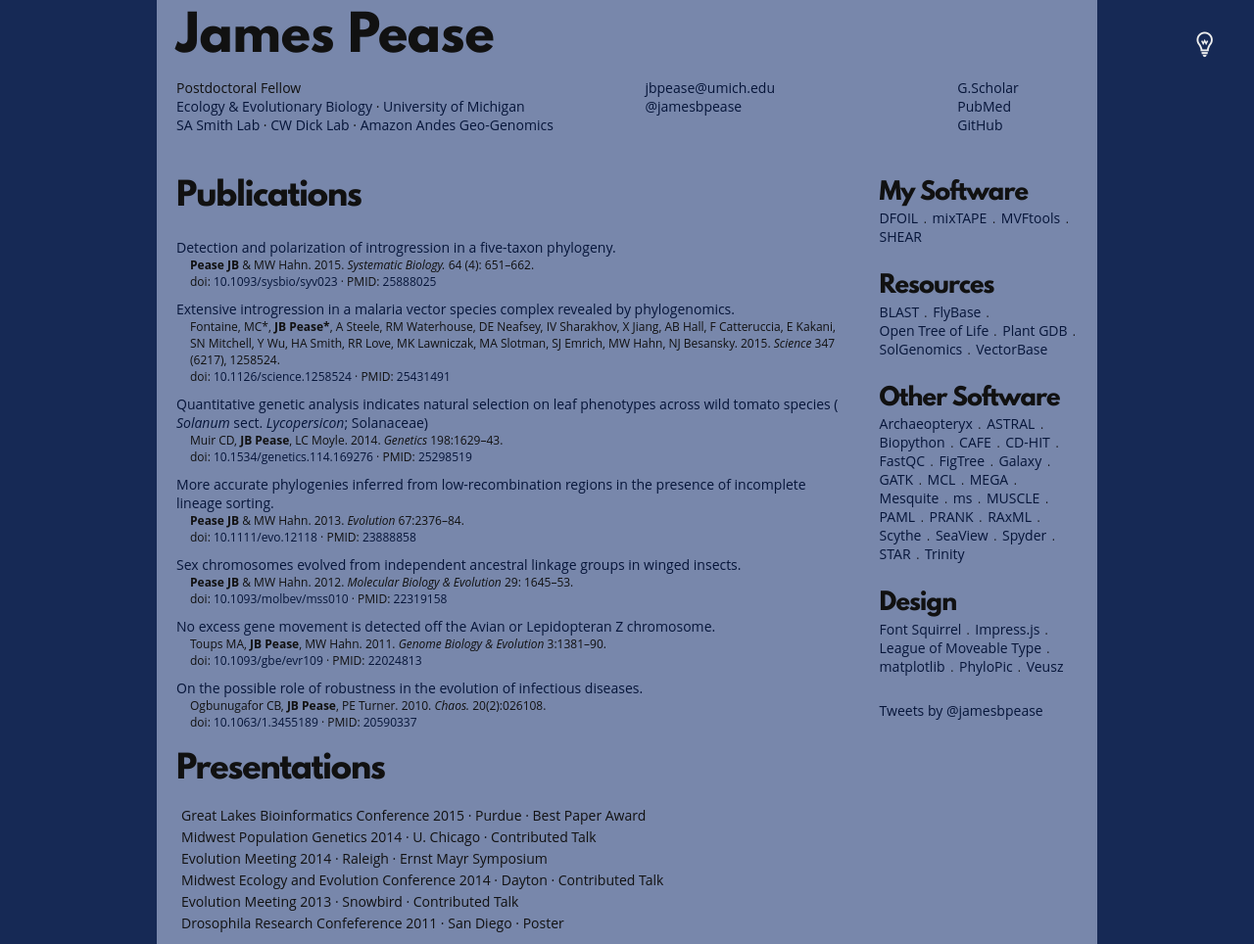
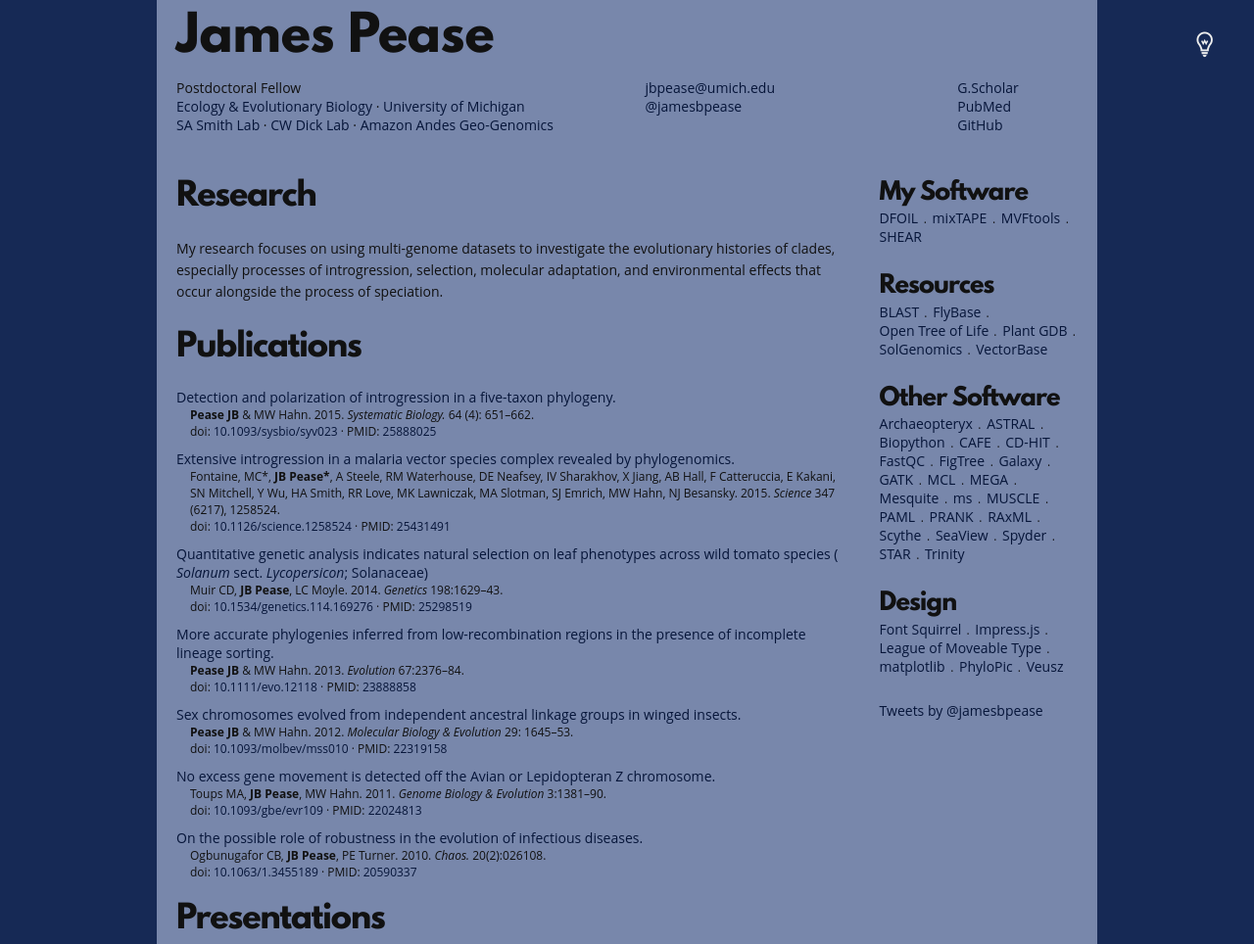
Before and after one commit to jbpease/jbpease.github.io, a plain HTML site: page index.html in a window 1280 px wide. Shown: the top 964 px of the page at 98% size. Drawn offline with Linux system fonts and the light colour scheme.

Commit message:
minor fix

```diff
--- a/index.html
+++ b/index.html
@@ -63,7 +63,13 @@ var juyvepk = ['@','.','p','e','a','a','i','i','=','c','e','"',':','l','f','m','
         </div>
       </div>
       <div class="row">
-        <div class="nine columns">
+          <div class="nine columns">
+            <h3>Research</h3>
+            <p>My research focuses on using multi-genome datasets to investigate the evolutionary histories of clades,
+               especially processes of introgression, selection, molecular adaptation, and environmental effects that
+               occur alongside the process of speciation.
+            </p>
+
           <h3>Publications</h3>
           <div class="pubtitle">
             <a href="http://sysbio.oxfordjournals.org/content/early/2015/04/17/sysbio.syv023">Detection and polarization of
@@ -144,9 +150,7 @@ var juyvepk = ['@','.','p','e','a','a','i','i','=','c','e','"',':','l','f','m','
             presence of incomplete lineage sorting.
             <span>When speciation events occur in rapid succession, incomplete lineage sorting (ILS) can cause disagreement among
             individual gene trees. The probability that ILS affects a given locus is directly related to its effective population
-            size (
-            <em>N
-            <sub>e</sub></em>), which in turn is proportional to the recombination rate if there is strong selection across the
+            size (<em>N<sub>e</sub></em>), which in turn is proportional to the recombination rate if there is strong selection across the
             genome. Based on these expectations, we hypothesized that low-recombination regions of the genome, as well as sex
             chromosomes and nonrecombining chromosomes, should exhibit lower levels of ILS. We tested this hypothesis in
             phylogenomic datasets from primates, the
```
